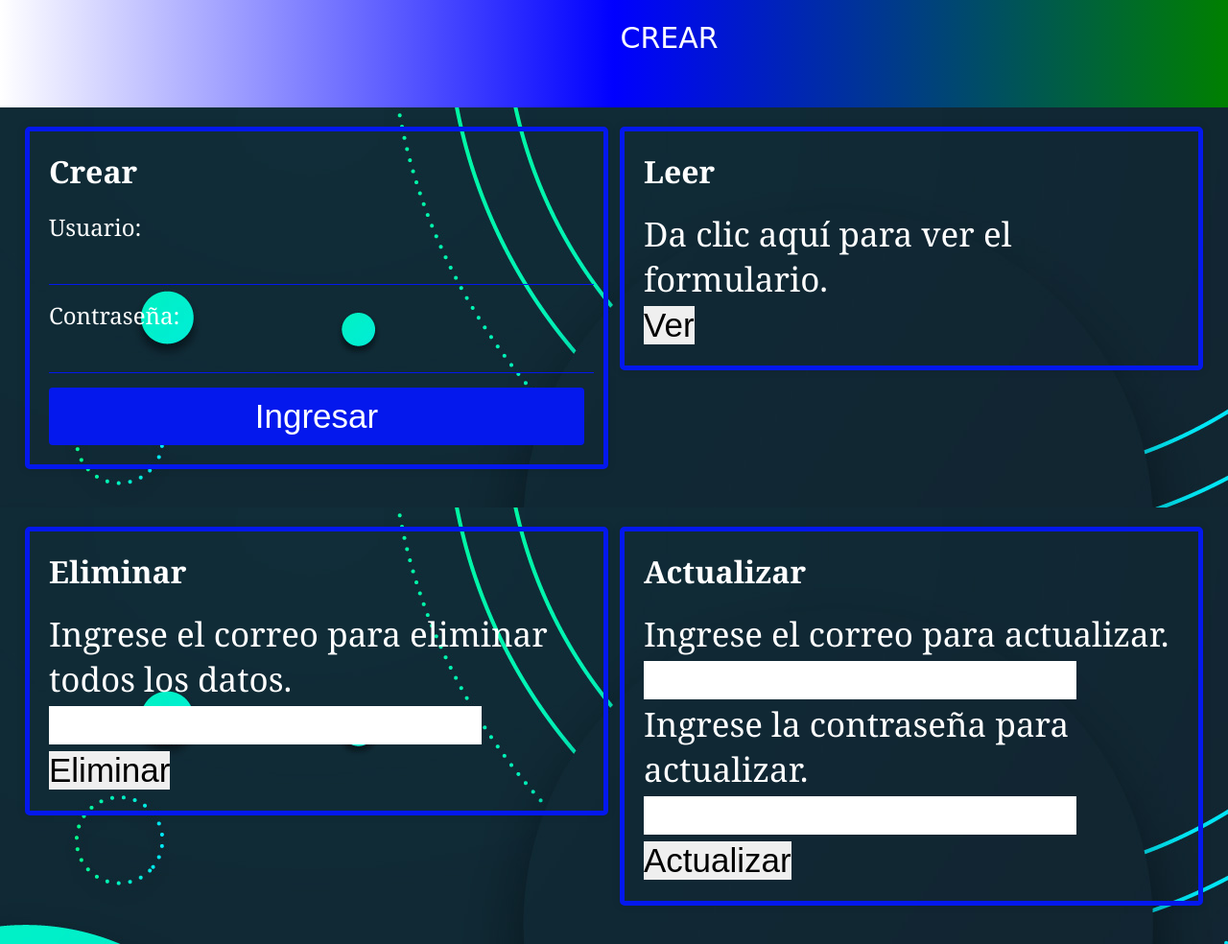
After one commit to kevin15042005/Pagina-Universidad, a PHP site: page /crearusuario.html in a window 1280 px wide. The commit adds this page. Shown: the whole page at 96% size. Run offline with PHP 8.4, Linux system fonts and the light colour scheme.

Commit message:
Se crea la pagina crear
Se hace con el fin de que crree actulice y elimine todo lo relacionado con el loging

```diff
--- a/FRONT/Pagina Web/Pagina.css
+++ b/FRONT/Pagina Web/Pagina.css
@@ -152,6 +152,7 @@ header h1 {
   justify-content: center;
   columns: 30px;
   font-weight: normal; /* Eliminar la negrita */
+  padding: 25px;
 }
 
 header img {
@@ -496,13 +497,10 @@ div.Nosotros {
   font-size: 20px;
 }
 
-.imgNosotros{
-
-}
 
 
 .carousel-item img {
-  clip-path: circle(100%);/* Hace que las imágenes sean redondas */
+  border-radius: 50%;
 }
 .carousel-slide img {
   border-radius: 50%; /* Hace que las imágenes sean redondas */
@@ -1013,7 +1011,115 @@ text-decoration: underline;
   padding: 10px;
   border-radius: 5px;
 }
+/*Crear*/
 
+
+
+/* Estilos para el cuerpo y el contenedor del título */
+.administrador-contenedor-titulo {
+  font-family: 'Arial', sans-serif;
+  background-color: #0418ed;
+  color: #fff;
+  text-align: center;
+  padding: 20px;
+}
+
+.administrador-contenedor-titulo h1 {
+  margin: 0;
+  font-family: cursive;
+}
+
+/* Estilos para el contenedor principal y las secciones */
+.administrador-main {
+  display: flex;
+  justify-content: space-around;
+  align-items: flex-start;
+  padding: 20px;
+}
+
+.administrador-seccion {
+  background: transparent;
+  border: 5px solid #0418ed;
+  border-radius: 5px;
+  box-shadow: 0 0 10px rgba(0, 0, 0, 0.1);
+  padding: 20px;
+  width: 45%;
+  margin-bottom: 20px; /* Espacio entre secciones */
+}
+
+.administrador-seccion h2 {
+  font-size: 2rem;
+  margin-bottom: 20px;
+  color: #0418ed; /* Color de los títulos */
+}
+
+/* Estilos para los formularios */
+.administrador-formulario {
+  display: flex;
+  flex-direction: column;
+}
+
+.administrador-formulario label {
+  font-size: 1.5rem;
+  margin-bottom: 5px;
+  color: #0418ed; /* Color de los textos */
+}
+
+.administrador-formulario input[type="text"],
+.administrador-formulario input[type="number"] {
+  font-size: 1rem;
+  background-color: transparent;
+  color: #0418ed; /* Color del texto */
+  width: 100%;
+  padding: 10px 5px;
+  border: none;
+  border-bottom: 1px solid #0418ed; /* Borde inferior */
+  transition: border-bottom 0.3s; /* Animación para el borde inferior */
+  margin-bottom: 15px; /* Espacio entre elementos */
+}
+
+.administrador-formulario input[type="submit"] {
+  background-color: #0418ed;
+  color: #fff;
+  padding: 10px 20px;
+  border: none;
+  border-radius: 4px;
+  cursor: pointer;
+  transition: background-color 0.3s;
+}
+
+.administrador-formulario input[type="submit"]:hover {
+  background-color: #00136c;
+}
+
+.administrador-formulario textarea {
+  font-size: 1rem;
+  background-color: transparent;
+  color: #0418ed; /* Color del texto */
+  width: 100%;
+  padding: 10px 5px;
+  border: none;
+  border-bottom: 1px solid #0418ed; /* Borde inferior */
+  resize: vertical; /* Permitir redimensionar verticalmente */
+  transition: border-bottom 0.3s; /* Animación para el borde inferior */
+  margin-bottom: 15px; /* Espacio entre elementos */
+}
+
+.administrador-formulario input[type="file"] {
+  font-size: 1rem;
+  background-color: transparent;
+  color: #0418ed; /* Color del texto */
+  width: 100%;
+  padding: 10px 5px;
+  border: none;
+  border-bottom: 1px solid #0418ed; /* Borde inferior */
+  transition: border-bottom 0.3s; /* Animación para el borde inferior */
+  margin-bottom: 15px; /* Espacio entre elementos */
+}
+
+.administrador-formulario input[type="file"] {
+  padding: 10px 0;
+}
 
 /*Administrador*/
 
--- /dev/null
+++ b/FRONT/Pagina Web/crearusuario.html
@@ -0,0 +1,63 @@
+<!DOCTYPE html>
+<html lang="en">
+
+<head>
+    <meta charset="UTF-8">
+    <meta name="viewport" content="width=device-width, initial-scale=1.0">
+    <title>Administrador</title>
+    <link rel="stylesheet" href="Pagina.css">
+</head>
+
+<body>
+    <header>
+        <h1>CREAR</h1>
+    </header>
+
+    <div class="administrador-main">
+        <div class="administrador-seccion">
+            <h2>Crear</h2>
+            <form class="administrador-formulario" action="program.php" method="post">
+                <label for="usuario">Usuario:</label>
+                <input type="number" name="cedula" required>
+
+                <label for="contraseña">Contraseña:</label>
+                <input type="text" name="nombre" required>
+
+                <input type="submit" name="ingresar" value="Ingresar">
+            </form>
+        </div>
+
+        <div class="administrador-seccion">
+            <h2>Leer</h2>
+            <form action="VerTabla.php" method="get">
+                <p>Da clic aquí para ver el formulario.</p>
+                <input type="submit" name="Ver" value="Ver">
+            </form>
+        </div>
+    </div>
+
+    <div class="administrador-main">
+        <div class="administrador-seccion">
+            <h2>Eliminar</h2>
+            <form action="eliminar.php" method="post">
+                <p>Ingrese el correo para eliminar todos los datos.</p>
+                <input type="text" name="cedula_eliminar">
+                <input type="submit" name="eliminar" value="Eliminar">
+            </form>
+        </div>
+
+        <div class="administrador-seccion">
+            <h2>Actualizar</h2>
+            <form action="Actualizar.php" method="post">
+                <p>Ingrese el correo para actualizar.</p>
+                <input type="number" name="cedula_actualizar">
+                <p>Ingrese la contraseña para actualizar.</p>
+                <input type="text" name="nuevo_nombre">
+                <input type="submit" name="actualizar" value="Actualizar">
+            </form>
+        </div>
+    </div>
+
+</body>
+
+</html>
--- a/FRONT/Pagina Web/program.php
+++ b/FRONT/Pagina Web/program.php
@@ -1,7 +1,6 @@
 <?php
-    $cedula = $_POST["cedula"];
-    $nombre = $_POST["nombre"];
-    $apellido = $_POST["apellido"];
+    $email = $_POST["email"];
+    $contrseña = $_POST["contrasena"];
 
     $conectar = mysqli_connect("localhost","root","","prueba");
     $insertar = "INSERT INTO datos(cedula, nombre, apellido) VALUES ($cedula, '$nombre', '$apellido')";
```
Also changed, not shown: FRONT/Pagina Web/crearusuario.php (added, +12 -0 lines).
